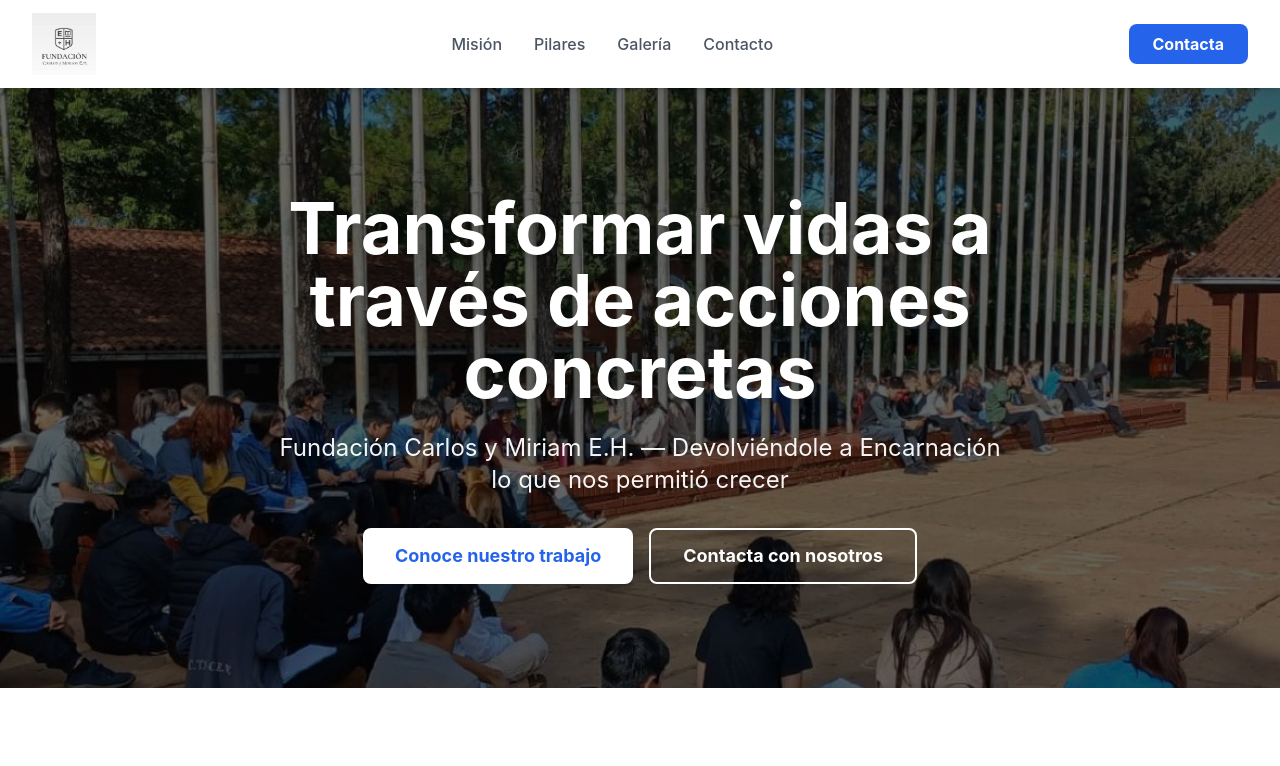
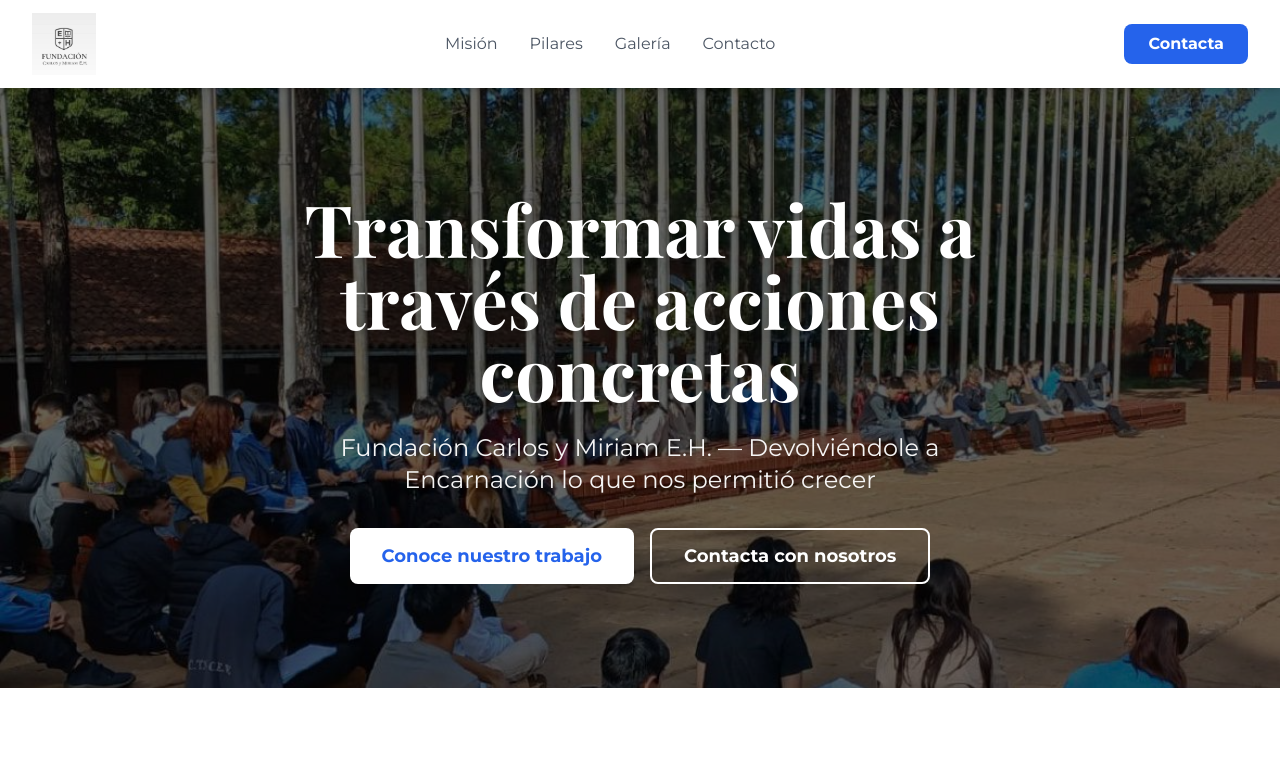
Before and after one commit to claudiabotero/ong-website, a Next.js app: page / in a window 1280 px wide. Shown: the top 766 px of the page. Built offline with nearby package versions, Linux system fonts and the light colour scheme.

Commit message:
Typography: Use Playfair Display for elegant headings

```diff
--- a/app/globals.css
+++ b/app/globals.css
@@ -29,3 +29,8 @@ a {
   text-decoration: none;
   transition: color 0.3s ease;
 }
+
+h1, h2, h3, h4, h5, h6 {
+  font-family: 'Playfair Display', serif;
+  font-weight: 700;
+}
--- a/app/layout.tsx
+++ b/app/layout.tsx
@@ -1,5 +1,16 @@
 import type { Metadata } from 'next'
+import { Playfair_Display, Montserrat } from 'next/font/google'
 import './globals.css'
+
+const playfair = Playfair_Display({
+  subsets: ['latin'],
+  weight: ['700', '800'],
+})
+
+const montserrat = Montserrat({
+  subsets: ['latin'],
+  weight: ['400', '600', '700'],
+})
 
 export const metadata: Metadata = {
   title: 'Fundación.EH - Transformando vidas',
@@ -12,8 +23,8 @@ export default function RootLayout({
   children: React.ReactNode
 }) {
   return (
-    <html lang="es">
-      <body className="bg-white text-gray-900">{children}</body>
+    <html lang="es" className={playfair.className}>
+      <body className={`${montserrat.className} bg-white text-gray-900`}>{children}</body>
     </html>
   )
 }
--- a/components/Hero.tsx
+++ b/components/Hero.tsx
@@ -13,7 +13,7 @@ export function Hero() {
       {/* Content overlay */}
       <div className="relative h-full flex items-center justify-center">
         <div className="max-w-3xl mx-auto px-4 text-center text-white">
-          <h1 className="text-6xl md:text-7xl font-bold mb-6 drop-shadow-lg">
+          <h1 className="text-6xl md:text-7xl font-bold mb-6 drop-shadow-lg" style={{ fontFamily: 'Playfair Display' }}>
             Transformar vidas a través de acciones concretas
           </h1>
           <p className="text-xl md:text-2xl mb-8 drop-shadow-md opacity-95">
```
Also changed, not shown: 3 other files (tests, documents, lock files or other folders).
